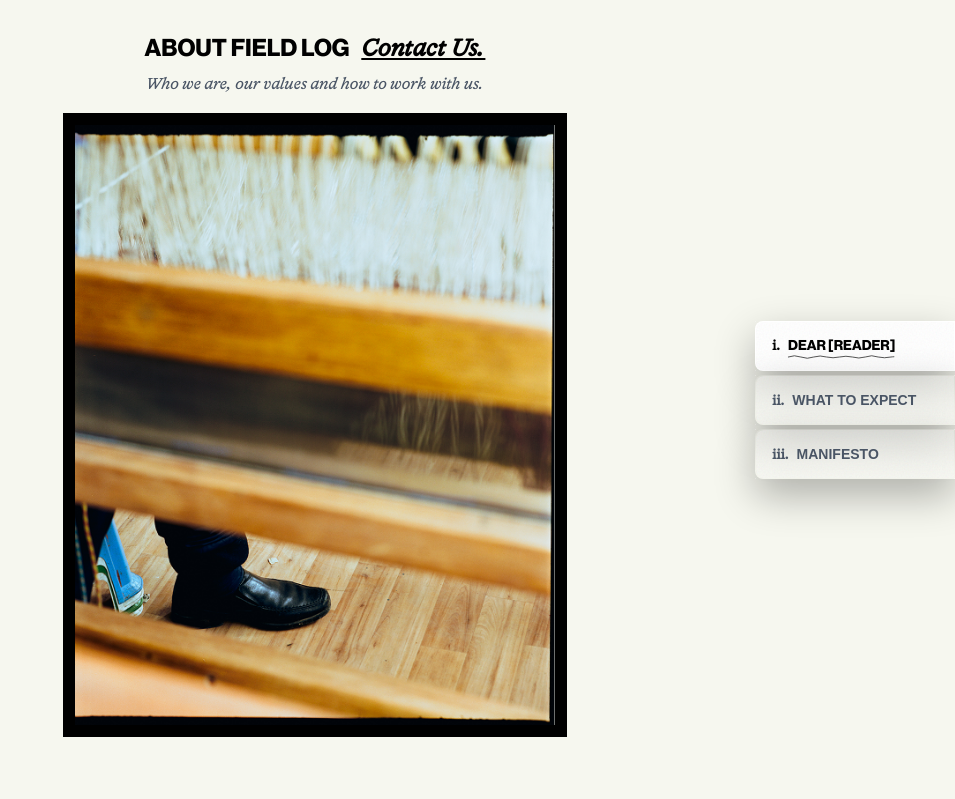
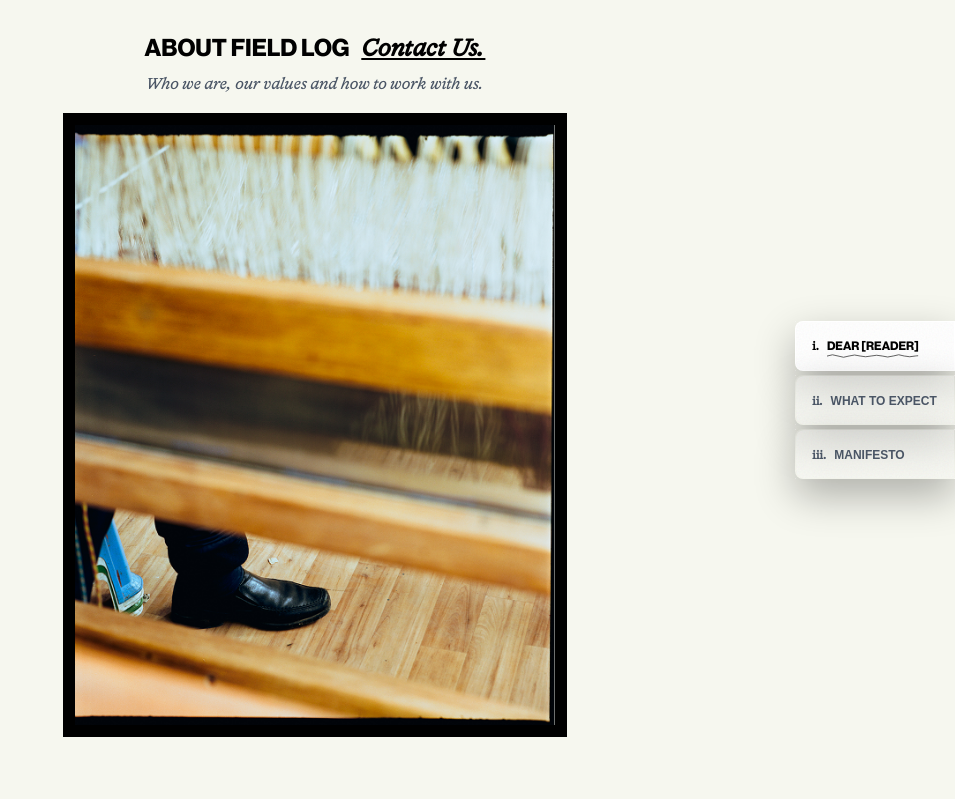
Before and after one commit to joelenelatief/field-log, a Next.js app: page /about in a window 1280 px wide. Shown: the top 799 px of the page, without its empty margins (325-1280 px from the left). Built offline with nearby package versions, Linux system fonts and the light colour scheme.

Commit message:
font size

```diff
--- a/src/components/AboutPage.tsx
+++ b/src/components/AboutPage.tsx
@@ -185,7 +185,7 @@ const AboutPage: React.FC = () => {
                       : `text-gray-600 hover:scale-103 hover:bg-white/80 hover:shadow-sm text-normal${neueHaasDisplay.className} uppercase`
                   } bold`}
                   style={{
-                    width: '200px',
+                    width: '160px',
                     height: '24px',
                     borderWidth: '1px',
                     borderStyle: 'solid',
@@ -213,11 +213,11 @@ const AboutPage: React.FC = () => {
                   {/* Text - only visible when active */}
                   <span className={`relative z-10 block`}>
                     <span
-                      className={`text-sm lowercase ${halTimezone.className} mr-2`}
+                      className={`text-xs lowercase ${halTimezone.className} mr-2`}
                     >
                       {tab.numerical}
                     </span>
-                    <span className={`relative text-sm`}>
+                    <span className={`relative text-xs`}>
                       {tab.label}
                       {/* Wavy underline for selected tab */}
                       {activeSlideIndex === tab.id && (
```
